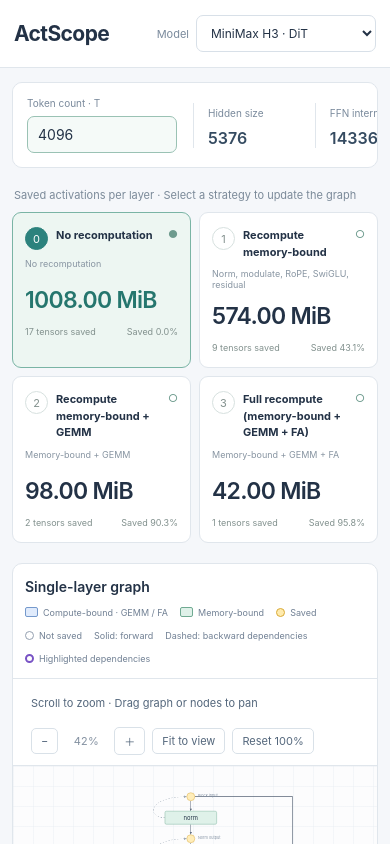
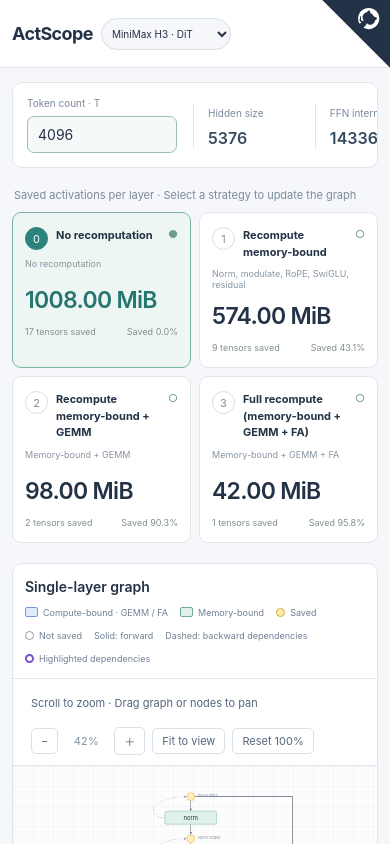
Before and after one commit to niyunsheng/ActScope, a React (Vite) app: page /tmp/actscope-hover-mobile.png in a window 390 px wide. Shown: the top 844 px of the page. Built offline with nearby package versions, Linux system fonts and the light colour scheme.

Commit message:
Refine sticky header with model selector and GitHub corner

```diff
--- a/scripts/activation-smoke.mjs
+++ b/scripts/activation-smoke.mjs
@@ -6,6 +6,9 @@ try {
   const errors=[];page.on('pageerror',e=>errors.push(e.message));
   await page.goto(process.env.ACTSCOPE_URL || 'http://127.0.0.1:5190/#/models/minimax-h3-dit');
   await page.getByLabel('Select model',{exact:true}).waitFor();
+  assert.equal(await page.getByRole('link',{name:'Star on GitHub'}).getAttribute('href'),'https://github.com/niyunsheng/ActScope');
+  assert.equal(await page.locator('.ag-header-brand').getByLabel('Select model').count(),1);
+  assert.equal(await page.locator('.ag-header').getByText('Model',{exact:true}).count(),0);
   assert.equal(await page.getByText('/ activation lab',{exact:true}).count(),0);
   assert.deepEqual(await page.locator('.ag-strategy-bytes').allTextContents(),['1008.00 MiB','574.00 MiB','98.00 MiB','42.00 MiB']);
   assert.equal(await page.locator('input[type=number]').count(),1);
@@ -54,7 +57,7 @@ try {
   assert.equal(await page.getByRole('alert').count(),1);
   await page.getByLabel('Token count · T',{exact:true}).fill('4096');
   await page.getByRole('radio',{name:'Recompute memory-bound + GEMM',exact:true}).check();
-  assert.equal(await page.locator('table, svg, .ag-ledger, .ag-op-inspector').count(),0);
+  assert.equal(await page.locator('table, .ag-diagram svg, .ag-ledger, .ag-op-inspector').count(),0);
   const colors=await page.locator('.ag-operator').evaluateAll(ns=>[...new Set(ns.map(n=>getComputedStyle(n).backgroundColor))]);
   assert.equal(colors.length,2);
   assert.equal(await page.locator('.ag-operator.compute-bound').count(),7);
--- a/src/activation/Page.tsx
+++ b/src/activation/Page.tsx
@@ -21,7 +21,20 @@ export default function ActivationPage({ model }: { model: Model }) {
   const { results, error } = data;
   const result = results?.[level];
   return <main className="activation-page ag-single-layer">
-    <header className="ag-header"><div className="ag-brand">ActScope</div><label className="ag-model-inline">Model<select aria-label="Select model" value={model.id} onChange={e => { location.hash = `/models/${e.target.value}`; }}>{models.map(m => <option key={m.id} value={m.id}>{m.name}</option>)}</select></label></header>
+    <header className="ag-header">
+      <div className="ag-header-brand">
+        <div className="ag-brand">ActScope</div>
+        <select className="ag-model-select" aria-label="Select model" value={model.id} onChange={e => { location.hash = `/models/${e.target.value}`; }}>
+          {models.map(m => <option key={m.id} value={m.id}>{m.name}</option>)}
+        </select>
+      </div>
+      <a className="ag-github-corner" href="https://github.com/niyunsheng/ActScope" target="_blank" rel="noopener noreferrer" aria-label="Star on GitHub" title="Star on GitHub">
+        <svg viewBox="0 0 100 100" aria-hidden="true">
+          <path className="ag-corner-background" d="M0 0H100V100Z" />
+          <path className="ag-corner-logo" transform="translate(57 10) rotate(45 12 12) scale(1.3)" d="M12 .297C5.37.297 0 5.67 0 12.297c0 5.303 3.438 9.8 8.205 11.385.6.113.82-.258.82-.577 0-.285-.01-1.04-.015-2.04-3.338.724-4.043-1.61-4.043-1.61-.546-1.387-1.333-1.756-1.333-1.756-1.09-.745.083-.73.083-.73 1.205.085 1.838 1.237 1.838 1.237 1.07 1.835 2.807 1.305 3.492.998.108-.776.42-1.305.763-1.605-2.665-.305-5.467-1.335-5.467-5.93 0-1.31.468-2.38 1.235-3.22-.135-.303-.54-1.523.105-3.176 0 0 1.005-.322 3.3 1.23a11.5 11.5 0 0 1 3.003-.404c1.02.005 2.045.138 3.003.404 2.28-1.552 3.285-1.23 3.285-1.23.645 1.653.24 2.873.12 3.176.765.84 1.23 1.91 1.23 3.22 0 4.607-2.805 5.625-5.475 5.922.42.36.81 1.096.81 2.22 0 1.606-.015 2.896-.015 3.286 0 .315.21.69.825.57C20.565 22.092 24 17.592 24 12.297c0-6.627-5.373-12-12-12" />
+        </svg>
+      </a>
+    </header>
     <div className="ag-main">
       <section className="ag-parameter-block" aria-label="Model and single-layer parameters">
         <div className="ag-fixed-parameters">
--- a/src/activation/activation.css
+++ b/src/activation/activation.css
@@ -18,13 +18,16 @@
 }
 
 .ag-header {
+  position: sticky;
+  top: 0;
+  z-index: 20;
   height: 68px;
   background: #fff;
   border-bottom: 1px solid var(--line);
   display: flex;
   align-items: center;
   justify-content: space-between;
-  padding: 0 32px;
+  padding: 0 84px 0 32px;
 }
 
 .ag-brand {
@@ -599,32 +602,42 @@
   }
 }
 
-.ag-header .ag-model-inline {
+.ag-header-brand {
   display: flex;
   align-items: center;
-  gap: 10px;
-  font-size: 11px;
-  color: #7a8a9c;
+  gap: 18px;
+  min-width: 0;
 }
 
-.ag-header .ag-model-inline select {
+.ag-header .ag-model-select {
   margin: 0;
-  width: 220px;
+  width: 180px;
   font-size: 12px;
+  background: #f5f7fa;
+  border-radius: 20px;
 }
 
+.ag-github-corner {
+  position: absolute;
+  top: 0;
+  right: 0;
+  width: 68px;
+  height: 68px;
+  clip-path: polygon(0 0, 100% 0, 100% 100%);
+}
+
+.ag-github-corner svg { display: block; width: 100%; height: 100%; }
+.ag-corner-background { fill: #233246; transition: fill .15s; }
+.ag-corner-logo { fill: white; }
+.ag-github-corner:hover .ag-corner-background,
+.ag-github-corner:focus-visible .ag-corner-background { fill: #318a87; }
+
 @media (max-width:480px) {
-  .ag-header .ag-model-inline {
-    gap: 7px;
-  }
-
-  .ag-header .ag-model-inline select {
-    width: 180px;
-  }
-
-  .ag-header {
-    padding: 0 14px;
-  }
+  .ag-header { padding: 0 12px; gap: 8px; }
+  .ag-header-brand { gap: 8px; }
+  .ag-brand { font-size: 18px; }
+  .ag-header .ag-model-select { width: 130px; font-size: 10px; padding: 8px 6px; }
+  .ag-header { padding-right: 76px; }
 }
 
 .ag-zoom-toolbar > .ag-node-summary {
```
